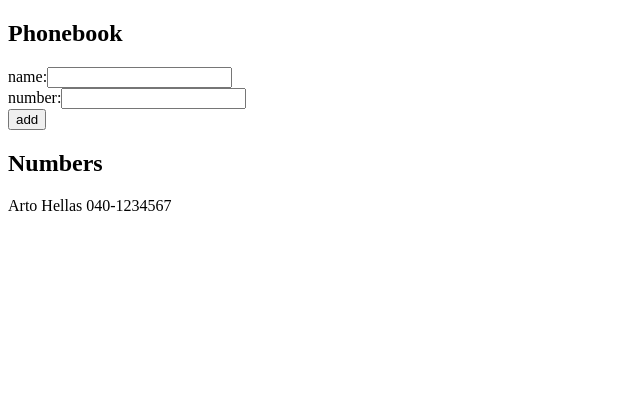
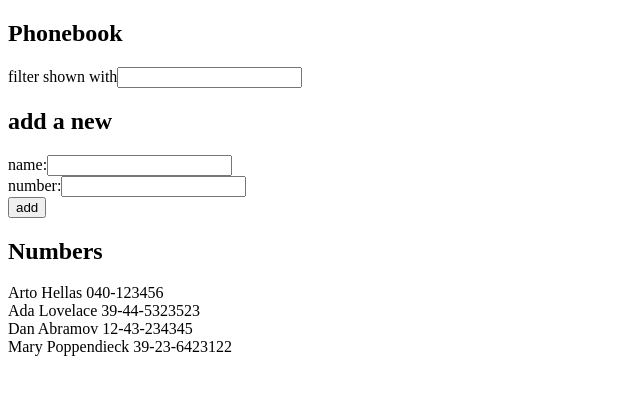
Before and after one commit to nilsys/fullstack2020, a React (Create React App) app in the folder part2/phonebook/: page / in a window 1280 px wide. Shown: the top 394 px of the page, without its empty margins (0-640 px from the left). Built offline with nearby package versions, Linux system fonts and the light colour scheme.

Commit message:
2.9 done

```diff
--- a/part2/phonebook/src/App.js
+++ b/part2/phonebook/src/App.js
@@ -5,10 +5,14 @@ import Input from './components/Input'
 
 const App = () => {
   const [ persons, setPersons ] = useState([
-    { name: 'Arto Hellas', number: "040-1234567" }
+    { name: 'Arto Hellas', number: '040-123456' },
+    { name: 'Ada Lovelace', number: '39-44-5323523' },
+    { name: 'Dan Abramov', number: '12-43-234345' },
+    { name: 'Mary Poppendieck', number: '39-23-6423122' }
   ])
   const [ newName, setNewName ] = useState('')
   const [ newNumber, setNewNumber ] = useState('')
+  const [ newFilter, setNewFilter ] = useState('')
 
   const handleNewName = (e) => {
     setNewName(e.target.value)
@@ -16,6 +20,10 @@ const App = () => {
 
   const handleNewNumber = (e) => {
     setNewNumber(e.target.value)
+  }
+
+  const handleNewFilter = (e) => {
+    setNewFilter(e.target.value)
   }
 
   const handleSubmit = (event) => {
@@ -32,7 +40,12 @@ const App = () => {
 
   return (
     <div>
-      <h2>Phonebook</h2>
+      <div>
+        <h2>Phonebook</h2>
+        <Input name="filter shown with" value={newFilter} onChange={handleNewFilter}/>
+      </div>
+
+      <h2>add a new</h2>
       <form>
        <Input name="name:" value={newName} onChange={handleNewName}/>
        <Input name="number:" value={newNumber} onChange={handleNewNumber}/>
@@ -41,7 +54,7 @@ const App = () => {
         </div>
       </form>
       <h2>Numbers</h2>
-      <Numbers persons={persons}/>
+      <Numbers persons={persons} filter={newFilter} />
     </div>
   )
 }
--- a/part2/phonebook/src/components/Numbers.js
+++ b/part2/phonebook/src/components/Numbers.js
@@ -1,13 +1,17 @@
 import React from 'react'
 
-const Numbers = ({persons}) => {
+const Numbers = ({persons, filter}) => {
+
   return (
     <div>
       {persons.map((person) => {
+        if (person.name.toLowerCase().indexOf(filter.toLowerCase()) >= 0) {
           return <div key={person.name}>{person.name} {person.number}</div>
+        }
       })}
     </div>
   )
 }
 
+
 export default Numbers
```
Lines whose indentation alone changed are shown as unchanged.
